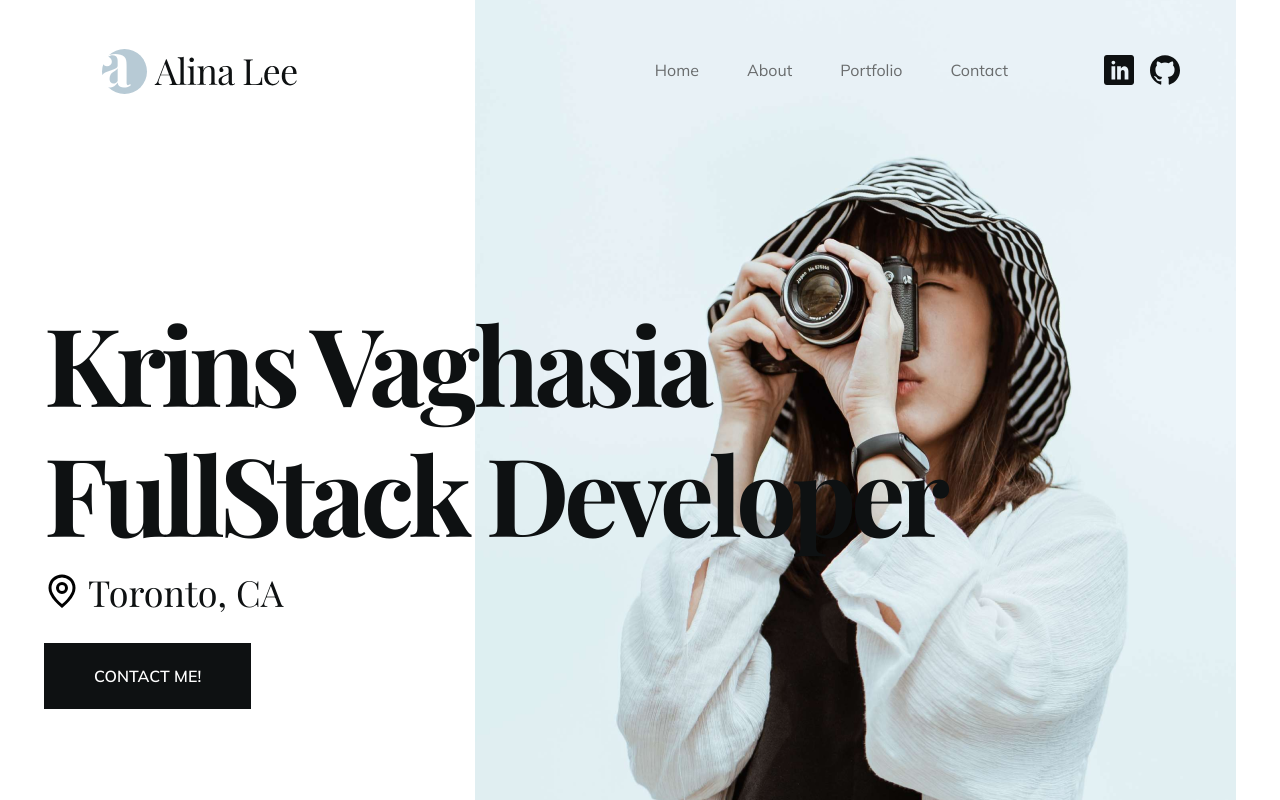
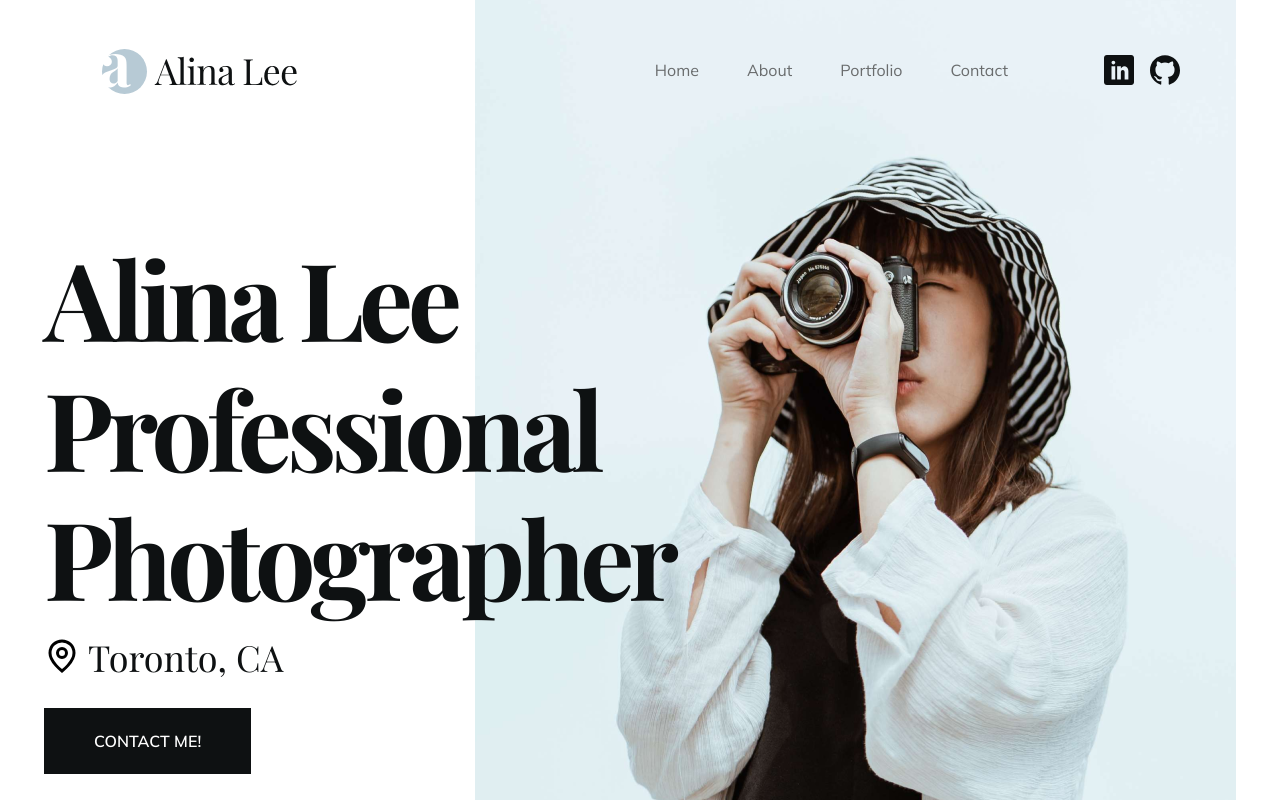
Before and after one commit to KrinsKumar/Photography-Portfolio, a React (Create React App) app: page / in a window 1280 px wide. Shown: the top 800 px of the page. Built offline with nearby package versions, Linux system fonts and the light colour scheme; the HTML template or start-up script is replaced by a standard one; a web font is replaced by a local one.

Commit message:
added-transition

```diff
--- a/src/components/AnimRoutes.js
+++ b/src/components/AnimRoutes.js
@@ -1,4 +1,6 @@
 import React from 'react';
+import { AnimatePresence } from 'framer-motion';
+import { Route, Routes, useLocation } from 'react-router-dom';
 
 //pages
 import Home from '../pages/Home';
@@ -6,17 +8,20 @@ import About from '../pages/About';
 import Portfolio from '../pages/Portfolio';
 import Contact from '../pages/Contact';
 
-//route
-import { Route, Routes, useLocation } from 'react-router-dom';
 
 const AnimRoutes = () => {
+
+  const location = useLocation();
+
   return (
-    <Routes>
-      <Route path='/' element={<Home />} />
-      <Route path='/about' element={<About />} />
-      <Route path='/portfolio' element={<Portfolio />} />
-      <Route path='/contact' element={<Contact />} />
-    </Routes>
+    <AnimatePresence initial={true} mode='wait'>
+      <Routes key={location.pathname} location={location}>
+        <Route path='/' element={<Home />} />
+        <Route path='/about' element={<About />} />
+        <Route path='/portfolio' element={<Portfolio />} />
+        <Route path='/contact' element={<Contact />} />
+      </Routes>
+    </AnimatePresence>
   );
 };
 
--- a/src/components/MobileNav.js
+++ b/src/components/MobileNav.js
@@ -38,7 +38,7 @@ const MobileNav = () => {
         initial='hidden'
         animate={openMenu ? 'show' : ''}
         className='bg-white shadow-2xl w-full absolute top-0 right-0 max-w-xs h-screen z-20'>
-        <div onClick={() => setOpenMenu(false)} className='text-4xl absoulte z-30 left-4 top-14 text-primary cursor-pointer'>
+        <div onClick={() => setOpenMenu(false)} className='text-4xl absolute z-30 left-4 top-14 text-primary cursor-pointer'>
           <IoMdClose className=''/>
         </div>
         <ul className='h-full flex flex-col justify-center items-center gap-y-8 text-primary font-primary font-bold text-3xl'>
--- a/src/pages/About.js
+++ b/src/pages/About.js
@@ -1,13 +1,14 @@
 import React from 'react';
-
 //import images
 import WomenImg from '../img/about/woman.png'
-
 //import link
 import { Link } from 'react-router-dom';
+//import motion
+import { motion } from 'framer-motion';
+import {transition1} from '../transitions'
 
 const About = () => {
-  return <section className='section'>
+  return <motion.section className='section'>
     <div className='container mx-auto h-full relative'>
       <div className='flex flex-col lg:flex-row h-full items-center justify-center gap-x-24 text-center lg:text-left lg:pt-16'>
         <div className='flex-1 max-h-96 lg:max-h-max order-2 lg:order-none overflow-hidden'>
@@ -28,11 +29,11 @@ const About = () => {
             voluptate, quibusdam, quia voluptas quod quos voluptatibus quae
             doloribus quidem voluptatem.s
           </p>
-          <Link to={`/portfolio`} className='btn'>My technical side</Link>
+          <Link to={`/portfolio`} className='btn'>View My Work</Link>
         </div>
       </div>
     </div>
-  </section>;
+  </motion.section>;
 };
 
 export default About;
--- a/src/pages/Home.js
+++ b/src/pages/Home.js
@@ -1,36 +1,54 @@
 import React from 'react';
-
 //import images
 import WomanImg from '../img/home/woman.png';
-
 //import icons
 import { GrLocation } from 'react-icons/gr'
-
 //import link
 import { Link } from 'react-router-dom';
+//import motion
+import { motion } from 'framer-motion';
+import {transition1} from '../transitions'
 
 const Home = () => {
-  return <section className='section'>
-    <div className='container mx-auto h-full relative'>
+  return <motion.section
+      initial={{opacity: 0}}
+      animate={{opacity:1}}
+      exit={{opacity: 0}}
+      transition={transition1}
+      className='section'
+    >
+    <motion.div className='container mx-auto h-full relative'>
       <div className='flex flex-col justify-center'>
-        <div className='w-full pt-36 pb-14 lg:pt-0 lg:pb-0 lg:w-auto z-10 lg:absolute  flex flex-col justify-center items-center lg:items-start'>
+        <motion.div
+          className='w-full pt-36 pb-14 lg:pt-0 lg:pb-0 lg:w-auto z-10 lg:absolute  flex flex-col justify-center items-center lg:items-start'
+          initial={{opacity: 0, y: '-50%'}}
+          animate={{opacity:1, y: '0'}}
+          exit={{opacity: 0, y: '-50%'}}
+          transition={transition1}
+        >
           <h1 className='h1 text-center lg:text-left'>
-            Krins Vaghasia <br/>FullStack Developer
+            Alina Lee <br/>Professional Photographer
           </h1>
           <p className='text-[26px] lg:text-[36px] font-primary mb-4 lg:mb-6 flex flex-row'>
           <GrLocation className='mt-2 mr-2'/> <span>Toronto, CA</span>
           </p>
           <Link to='/contact' className='btn mb-[30px]'>Contact Me!</Link>
-        </div>
+        </motion.div>
 
-        <div className='flex justify-end max-h-96 lg:max-h-max overflow-hidden'>
+        <motion.div
+          className='flex justify-end max-h-96 lg:max-h-max overflow-hidden'
+          initial={{scale: 0}}
+        animate={{scale: 1}}
+        exit={{scale: 0}}
+        transition={transition1}
+        >
           <div>
-            <img src={WomanImg} alt=''></img>
+            <motion.img whileHover={{scale: 1.1}} transition={transition1} src={WomanImg} alt='' />
           </div>
-        </div>
+        </motion.div>
       </div>
-    </div>
-  </section>;
+    </motion.div>
+  </motion.section>;
 };
 
 export default Home;
```
